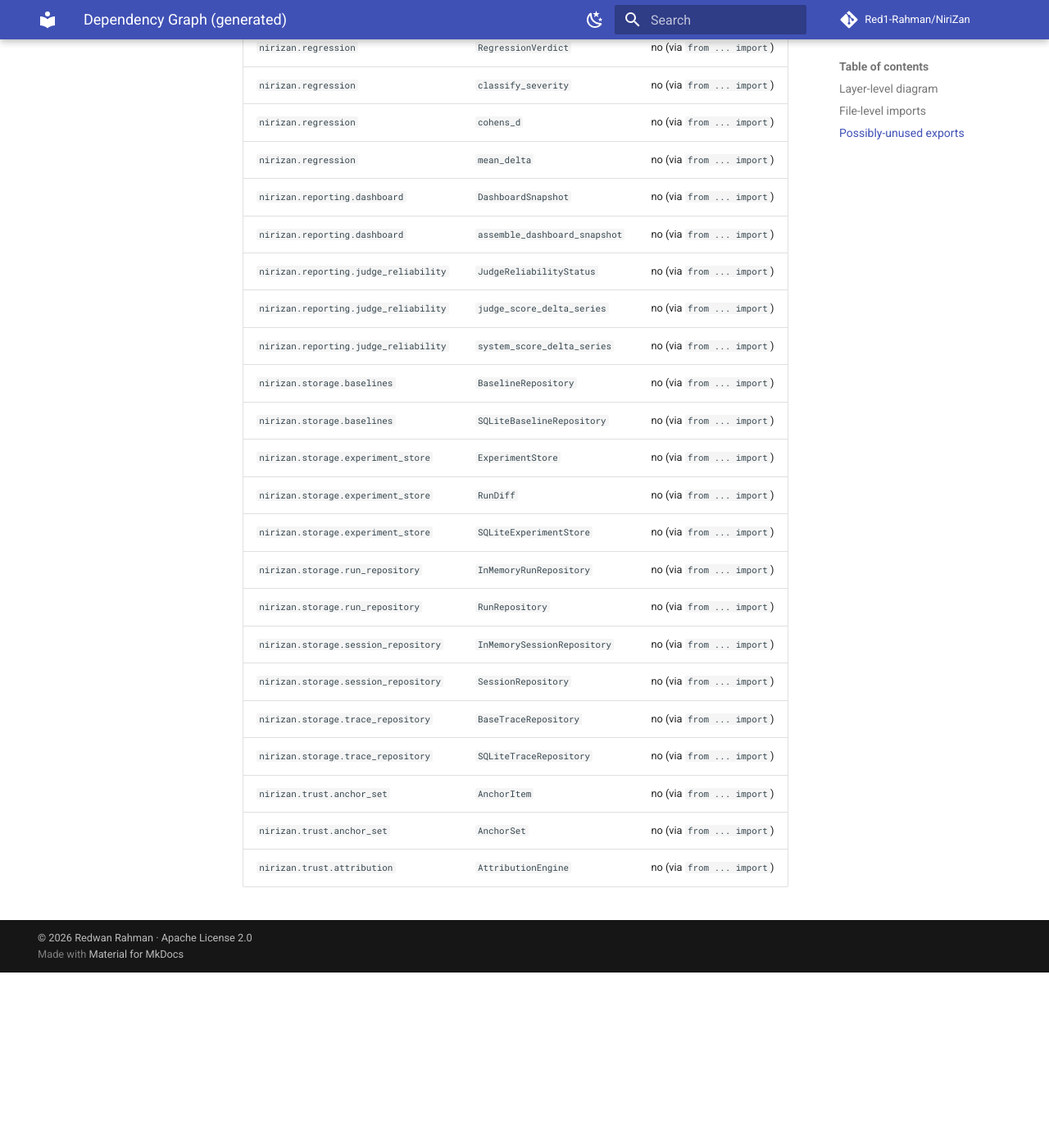
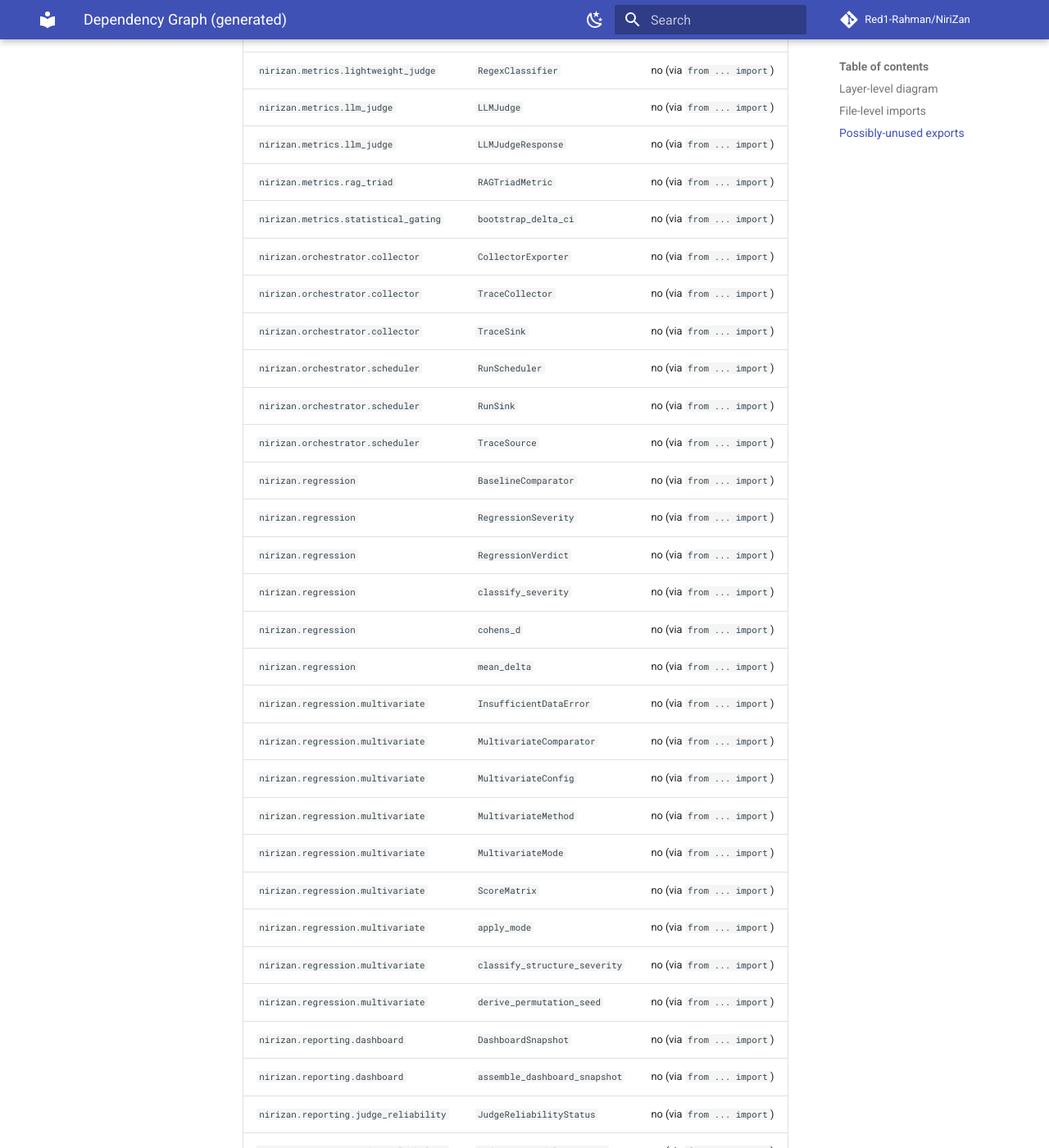
Before and after one commit to Red1-Rahman/NiriZan, an MkDocs documentation site: the page built from docs/dependency-graph.md, in a window 1280 px wide and 1400 px high, scrolled down 6595 px. Shown: the whole window at 82% size. Built offline with MkDocs 1.6.1 and Material for MkDocs 9.7.7, drawn with Linux system fonts in a browser that asks for light colours; comment, search, counter and statistics services are not loaded; before the commit the page ends 7781 px from its top, so only the background shows below that; some of the changed text lies outside the part shown.

Commit message:
docs: regenerate dependency graph (#60)
Co-authored-by: github-actions[bot] <41898282+github-actions[bot]@users.noreply.github.com>

```diff
--- a/docs/dependency-graph.md
+++ b/docs/dependency-graph.md
@@ -47,7 +47,7 @@ flowchart TB
 | `nirizan._logging` | `src/nirizan/_logging.py` | _none_ |
 | `nirizan.gate` | `src/nirizan/gate/__init__.py` | `nirizan.gate.verdict` |
 | `nirizan.gate.ci` | `src/nirizan/gate/ci.py` | `nirizan._logging`, `nirizan.gate.verdict` |
-| `nirizan.gate.verdict` | `src/nirizan/gate/verdict.py` | `nirizan._logging`, `nirizan.metrics.stats`, `nirizan.regression.comparator` |
+| `nirizan.gate.verdict` | `src/nirizan/gate/verdict.py` | `nirizan._logging`, `nirizan.metrics.stats`, `nirizan.regression.comparator`, `nirizan.regression.multivariate` |
 | `nirizan.instrumentation` | `src/nirizan/instrumentation/__init__.py` | _none_ |
 | `nirizan.instrumentation.exporters` | `src/nirizan/instrumentation/exporters.py` | `nirizan.instrumentation.spans` |
 | `nirizan.instrumentation.sdk` | `src/nirizan/instrumentation/sdk.py` | `nirizan._logging`, `nirizan.instrumentation.exporters`, `nirizan.instrumentation.spans`, `nirizan.instrumentation.tracer` |
@@ -67,10 +67,11 @@ flowchart TB
 | `nirizan.orchestrator.dispatcher` | `src/nirizan/orchestrator/dispatcher.py` | `nirizan.instrumentation.spans`, `nirizan.metrics.base` |
 | `nirizan.orchestrator.scheduler` | `src/nirizan/orchestrator/scheduler.py` | `nirizan.instrumentation.spans`, `nirizan.orchestrator.dispatcher`, `nirizan.storage.models` |
 | `nirizan.regression` | `src/nirizan/regression/__init__.py` | `nirizan.regression.comparator` |
-| `nirizan.regression.comparator` | `src/nirizan/regression/comparator.py` | `nirizan._logging`, `nirizan.regression.thresholds` |
+| `nirizan.regression.comparator` | `src/nirizan/regression/comparator.py` | `nirizan._logging`, `nirizan.metrics.stats`, `nirizan.regression.thresholds` |
+| `nirizan.regression.multivariate` | `src/nirizan/regression/multivariate.py` | `nirizan._logging`, `nirizan.metrics.base`, `nirizan.metrics.stats`, `nirizan.regression.comparator` |
 | `nirizan.regression.thresholds` | `src/nirizan/regression/thresholds.py` | `nirizan._logging`, `nirizan.metrics.stats` |
 | `nirizan.reporting` | `src/nirizan/reporting/__init__.py` | _none_ |
-| `nirizan.reporting.dashboard` | `src/nirizan/reporting/dashboard.py` | `nirizan._logging`, `nirizan.gate.verdict`, `nirizan.regression.comparator`, `nirizan.reporting.health_score`, `nirizan.reporting.judge_reliability`, `nirizan.trust.attribution` |
+| `nirizan.reporting.dashboard` | `src/nirizan/reporting/dashboard.py` | `nirizan._logging`, `nirizan.gate.verdict`, `nirizan.regression.comparator`, `nirizan.regression.multivariate`, `nirizan.reporting.health_score`, `nirizan.reporting.judge_reliability`, `nirizan.trust.attribution` |
 | `nirizan.reporting.health_score` | `src/nirizan/reporting/health_score.py` | `nirizan.trust.attribution` |
 | `nirizan.reporting.judge_reliability` | `src/nirizan/reporting/judge_reliability.py` | `nirizan._logging`, `nirizan.trust.attribution` |
 | `nirizan.storage` | `src/nirizan/storage/__init__.py` | _none_ |
@@ -118,11 +119,19 @@ flowchart TB
 | `nirizan.metrics` | `calculate_bootstrap_ci` | no (via `from ... import`) |
 | `nirizan.metrics` | `calculate_sample_size` | no (via `from ... import`) |
 | `nirizan.metrics` | `calibrate_gold_set` | no (via `from ... import`) |
+| `nirizan.metrics` | `cohens_d` | no (via `from ... import`) |
 | `nirizan.metrics` | `compute_calibration_metrics` | no (via `from ... import`) |
 | `nirizan.metrics` | `compute_holm_bonferroni` | no (via `from ... import`) |
 | `nirizan.metrics` | `compute_mann_whitney_u` | no (via `from ... import`) |
+| `nirizan.metrics` | `dependence_max_t_statistic` | no (via `from ... import`) |
+| `nirizan.metrics` | `dependence_max_t_test` | no (via `from ... import`) |
 | `nirizan.metrics` | `holm_bonferroni` | no (via `from ... import`) |
 | `nirizan.metrics` | `mann_whitney_regression` | no (via `from ... import`) |
+| `nirizan.metrics` | `permutation_p_value` | no (via `from ... import`) |
+| `nirizan.metrics` | `permutation_test` | no (via `from ... import`) |
+| `nirizan.metrics` | `scale_logvar_statistic` | no (via `from ... import`) |
+| `nirizan.metrics` | `scale_logvar_test` | no (via `from ... import`) |
+| `nirizan.metrics` | `validate_score_matrix` | no (via `from ... import`) |
 | `nirizan.metrics` | `validate_scores` | no (via `from ... import`) |
 | `nirizan.metrics.behavioral_anchor` | `BehavioralAnchorMetric` | no (via `from ... import`) |
 | `nirizan.metrics.lightweight_judge` | `ClassificationModel` | no (via `from ... import`) |
@@ -131,6 +140,7 @@ flowchart TB
 | `nirizan.metrics.llm_judge` | `LLMJudge` | no (via `from ... import`) |
 | `nirizan.metrics.llm_judge` | `LLMJudgeResponse` | no (via `from ... import`) |
 | `nirizan.metrics.rag_triad` | `RAGTriadMetric` | no (via `from ... import`) |
+| `nirizan.metrics.statistical_gating` | `bootstrap_delta_ci` | no (via `from ... import`) |
 | `nirizan.orchestrator.collector` | `CollectorExporter` | no (via `from ... import`) |
 | `nirizan.orchestrator.collector` | `TraceCollector` | no (via `from ... import`) |
 | `nirizan.orchestrator.collector` | `TraceSink` | no (via `from ... import`) |
@@ -143,6 +153,15 @@ flowchart TB
 | `nirizan.regression` | `classify_severity` | no (via `from ... import`) |
 | `nirizan.regression` | `cohens_d` | no (via `from ... import`) |
 | `nirizan.regression` | `mean_delta` | no (via `from ... import`) |
+| `nirizan.regression.multivariate` | `InsufficientDataError` | no (via `from ... import`) |
+| `nirizan.regression.multivariate` | `MultivariateComparator` | no (via `from ... import`) |
+| `nirizan.regression.multivariate` | `MultivariateConfig` | no (via `from ... import`) |
+| `nirizan.regression.multivariate` | `MultivariateMethod` | no (via `from ... import`) |
+| `nirizan.regression.multivariate` | `MultivariateMode` | no (via `from ... import`) |
+| `nirizan.regression.multivariate` | `ScoreMatrix` | no (via `from ... import`) |
+| `nirizan.regression.multivariate` | `apply_mode` | no (via `from ... import`) |
+| `nirizan.regression.multivariate` | `classify_structure_severity` | no (via `from ... import`) |
+| `nirizan.regression.multivariate` | `derive_permutation_seed` | no (via `from ... import`) |
 | `nirizan.reporting.dashboard` | `DashboardSnapshot` | no (via `from ... import`) |
 | `nirizan.reporting.dashboard` | `assemble_dashboard_snapshot` | no (via `from ... import`) |
 | `nirizan.reporting.judge_reliability` | `JudgeReliabilityStatus` | no (via `from ... import`) |
```
